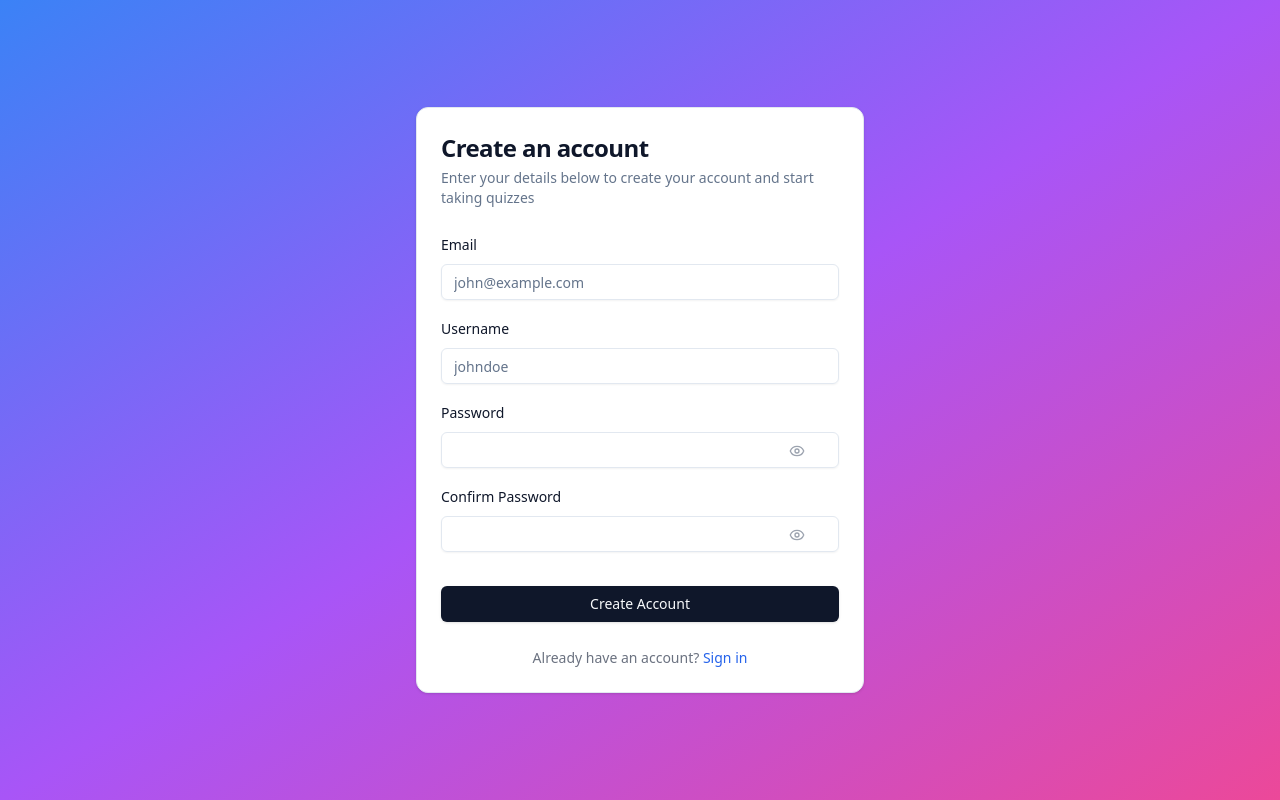
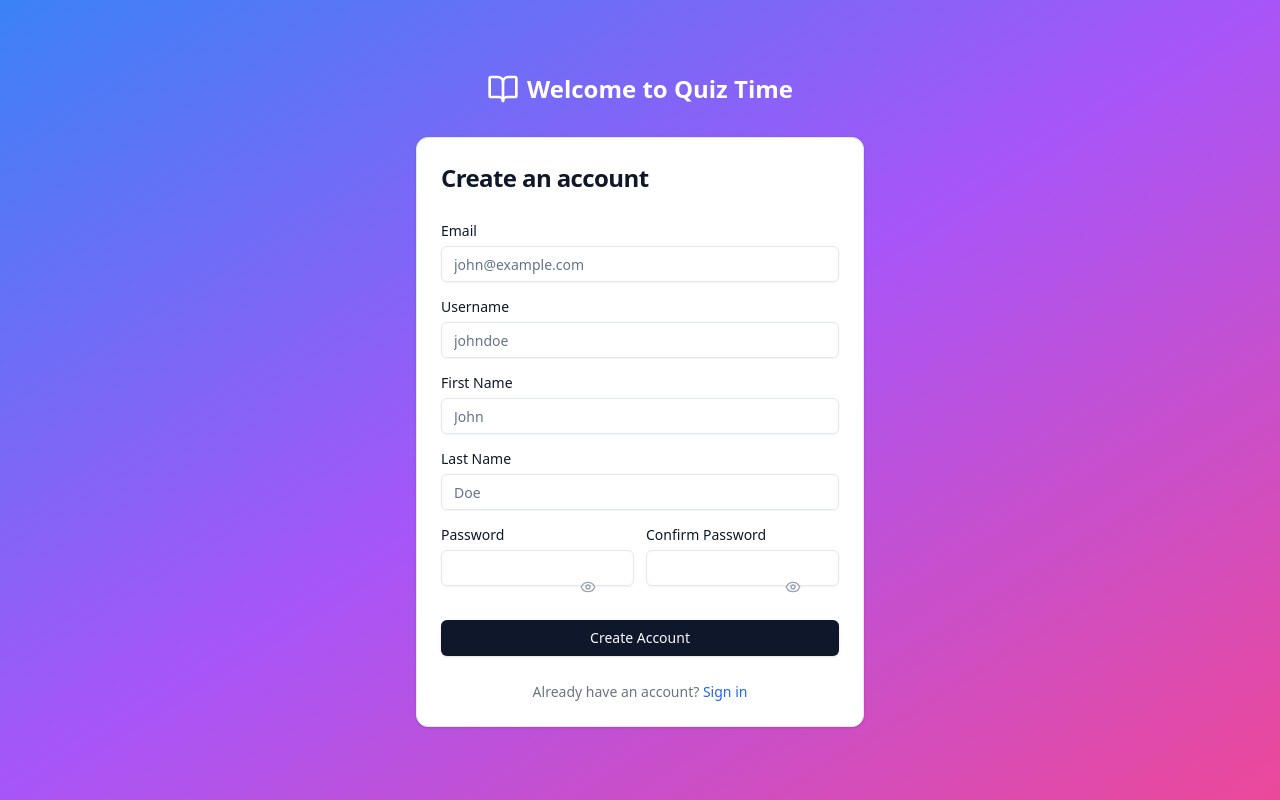
Before and after one commit to zubayer16/quiz-time, a React (Create React App) app in the folder my-simple-react-app/: page /register in a window 1280 px wide. Built offline with nearby package versions, Linux system fonts and the light colour scheme.

Commit message:
updates to login and registration -- added firstname and lastname for registration

```diff
--- /dev/null
+++ b/my-simple-react-app/src/components/PasswordInput.tsx
@@ -0,0 +1,35 @@
+import { EyeIcon, EyeOffIcon } from 'lucide-react';
+import { Input } from './ui/input';
+
+const PasswordInput = ({
+  id,
+  value,
+  onChange,
+  showPassword,
+  onToggleVisibility,
+}: {
+  id: string;
+  value: string;
+  onChange: (e: React.ChangeEvent<HTMLInputElement>) => void;
+  showPassword: boolean;
+  onToggleVisibility: () => void;
+}) => (
+  <div className='relative'>
+    <Input
+      id={id}
+      type={showPassword ? 'text' : 'password'}
+      value={value}
+      onChange={onChange}
+      required
+    />
+    <button
+      type='button'
+      className='absolute right-2 top-1/4 text-gray-400 hover:text-gray-600 focus:outline-none appearance-none bg-transparent hover:bg-transparent'
+      onClick={onToggleVisibility}
+    >
+      {showPassword ? <EyeOffIcon className='h-4 w-4' /> : <EyeIcon className='h-4 w-4' />}
+    </button>
+  </div>
+);
+
+export default PasswordInput;
--- a/my-simple-react-app/src/context/AuthContext.tsx
+++ b/my-simple-react-app/src/context/AuthContext.tsx
@@ -1,3 +1,4 @@
+import { jwtDecode } from 'jwt-decode';
 import React, { createContext, useContext, useState, useEffect } from 'react';
 
 // Define the shape of the AuthContext
@@ -5,8 +6,13 @@ interface AuthContextType {
   isAuthenticated: boolean;
   token: string | null;
   userId: string | null;
+  firstName: string | null;
   login: (token: string, userId: string) => void;
   logout: () => void;
+}
+
+interface DecodedToken {
+  firstName: string;
 }
 
 // Create the AuthContext
@@ -15,6 +21,7 @@ const AuthContext = createContext<AuthContextType | undefined>(undefined);
 export const AuthProvider: React.FC<{ children: React.ReactNode }> = ({ children }) => {
   const [token, setToken] = useState<string | null>(localStorage.getItem('token'));
   const [userId, setUserId] = useState<string | null>(localStorage.getItem('userId'));
+  const [firstName, setFirstName] = useState<string | null>(null);
 
   // Effect to synchronize token and userId with localStorage
   //useEffect(() => {
@@ -34,14 +41,26 @@ export const AuthProvider: React.FC<{ children: React.ReactNode }> = ({ children
   useEffect(() => {
     const storedUserId = localStorage.getItem('userId');
     if (storedUserId) {
-      console.log('Loaded userId from localStorage:', storedUserId);
       setUserId(storedUserId);
     }
   }, []);
 
+  useEffect(() => {
+    if (token) {
+      try {
+        const decoded: DecodedToken = jwtDecode(token);
+        setFirstName(decoded.firstName || null);
+      } catch (error) {
+        console.error('Invalid token', error);
+        setFirstName(null);
+      }
+    } else {
+      setFirstName(null);
+    }
+  }, [token]);
+
   // Login function to store token and userId
   const login = (newToken: string, newUserId: string) => {
-    console.log('Saving userId:', newUserId);
     localStorage.setItem('token', newToken);
     localStorage.setItem('userId', newUserId);
     setToken(newToken);
@@ -52,6 +71,7 @@ export const AuthProvider: React.FC<{ children: React.ReactNode }> = ({ children
   const logout = () => {
     setToken(null);
     setUserId(null);
+    setFirstName(null);
   };
 
   return (
@@ -60,6 +80,7 @@ export const AuthProvider: React.FC<{ children: React.ReactNode }> = ({ children
         isAuthenticated: !!token,
         token,
         userId,
+        firstName,
         login,
         logout,
       }}
--- a/my-simple-react-app/src/graphql/mutations/user.ts
+++ b/my-simple-react-app/src/graphql/mutations/user.ts
@@ -10,7 +10,19 @@ export const LOGIN_MUTATION = gql`
 `;
 
 export const REGISTER_MUTATION = gql`
-  mutation Register($username: String!, $email: String!, $password: String!) {
-    register(username: $username, email: $email, password: $password)
+  mutation Register(
+    $username: String!
+    $email: String!
+    $password: String!
+    $firstName: String!
+    $lastName: String
+  ) {
+    register(
+      username: $username
+      email: $email
+      password: $password
+      firstName: $firstName
+      lastName: $lastName
+    )
   }
 `;
--- a/my-simple-react-app/src/pages/auth/Login.tsx
+++ b/my-simple-react-app/src/pages/auth/Login.tsx
@@ -1,11 +1,10 @@
 import React, { useState } from 'react';
 import { useMutation } from '@apollo/client';
-import './Login.css';
 import { useNavigate } from 'react-router-dom';
 import { LOGIN_MUTATION } from '../../graphql/mutations/user';
 import { useAuth } from '../../context/AuthContext';
+import { BookOpen } from 'lucide-react';
 
-//function Login() {
 const Login = () => {
   const [email, setEmail] = useState('');
   const [password, setPassword] = useState('');
@@ -22,11 +21,9 @@ const Login = () => {
         variables: { email, password },
       });
 
-      console.log('Login response:', response);
-
       if (response.data && response.data.login) {
-        const { token, userId } = response.data.login; // Destructure token and userId
-        login(token, userId); // Pass both arguments to the AuthContext login function
+        const { token, userId } = response.data.login;
+        login(token, userId);
         navigate('/home');
       }
     } catch (err: any) {
@@ -35,59 +32,80 @@ const Login = () => {
     }
   };
 
-  /*return (
-    <form onSubmit={handleLogin}>
-      <div>
-        <label>Email:</label>
-        <input
-          type="email"
-          value={email}
-          onChange={(e) => setEmail(e.target.value)}
-          required
-        />
+  if (loading) {
+    return (
+      <div className='flex justify-center items-center min-h-screen'>
+        <div>Loading...</div>
       </div>
-      <div>
-        <label>Password:</label>
-        <input
-          type="password"
-          value={password}
-          onChange={(e) => setPassword(e.target.value)}
-          required
-        />
-      </div>
-      <button type="submit">Login</button>
-    </form>
     );
-};*/
-if (loading) return <div>Loading...</div>;
+  }
 
   return (
-    <div className='login-container'>
-      <h1>Login</h1>
-      <form onSubmit={handleLogin}>
-        <label>Email</label>
+    <div className='min-h-screen flex flex-col items-center justify-center bg-gradient-to-br from-blue-600 via-purple-600 to-purple-800 py-12 px-4 sm:px-6 lg:px-8'>
+      <div className='flex text-center mb-8'>
+        <BookOpen className='h-8 w-8 text-white' />
+        <h2 className='ml-2 text-2xl font-bold text-white'>Welcome to Quiz Time</h2>
+      </div>
+      <div className='max-w-md w-full space-y-8 bg-white p-8 rounded-lg shadow-md'>
+        <div>
+          <h1 className='mt-6 text-center text-3xl font-extrabold text-gray-900'>Login</h1>
+        </div>
+
+        <form className='mt-8 space-y-6' onSubmit={handleLogin}>
+          <div className='rounded-md shadow-sm space-y-4'>
+            <div>
+              <label htmlFor='email' className='block text-sm font-medium text-gray-700'>
+                Email
+              </label>
               <input
+                id='email'
                 type='email'
                 value={email}
                 onChange={(e) => setEmail(e.target.value)}
                 placeholder='Enter your email'
                 required
+                className='mt-1 appearance-none relative block w-full px-3 py-2 border border-gray-300 rounded-md placeholder-gray-500 text-gray-900 focus:outline-none focus:ring-blue-500 focus:border-blue-500 focus:z-10 sm:text-sm'
               />
-        <label>Password</label>
+            </div>
+
+            <div>
+              <label htmlFor='password' className='block text-sm font-medium text-gray-700'>
+                Password
+              </label>
               <input
+                id='password'
                 type='password'
                 value={password}
                 onChange={(e) => setPassword(e.target.value)}
                 placeholder='Enter your password'
                 required
+                className='mt-1 appearance-none relative block w-full px-3 py-2 border border-gray-300 rounded-md placeholder-gray-500 text-gray-900 focus:outline-none focus:ring-blue-500 focus:border-blue-500 focus:z-10 sm:text-sm'
               />
-        {error && <p className='error'>{localError}</p>}
-        <button type='submit'>Login</button>
-        <button type='button' onClick={() => navigate('/register')}>
+            </div>
+          </div>
+
+          {error && <p className='text-sm text-red-600'>{localError}</p>}
+
+          <div className='space-y-3'>
+            <button
+              type='submit'
+              className='group relative w-full flex justify-center py-2 px-4 border border-transparent text-sm font-medium rounded-md text-white bg-blue-600 hover:bg-blue-700 focus:outline-none focus:ring-2 focus:ring-offset-2 focus:ring-blue-500 transition-colors duration-200'
+            >
+              Login
+            </button>
+
+            <button
+              type='button'
+              onClick={() => navigate('/register')}
+              className='group relative w-full flex justify-center py-2 px-4 border border-gray-300 text-sm font-medium rounded-md text-gray-700 bg-white hover:bg-gray-50 focus:outline-none focus:ring-2 focus:ring-offset-2 focus:ring-blue-500 transition-colors duration-200'
+            >
               Need to register?
             </button>
+          </div>
         </form>
       </div>
+    </div>
   );
-}
+};
+
 export default Login;
--- a/my-simple-react-app/src/pages/auth/RegistrationForm.tsx
+++ b/my-simple-react-app/src/pages/auth/RegistrationForm.tsx
@@ -1,44 +1,85 @@
-import React from 'react';
+import { BookOpen } from 'lucide-react';
+import PasswordInput from '../../components/PasswordInput';
+import { Button } from '../../components/ui/button';
 import {
   Card,
+  CardContent,
+  CardDescription,
+  CardFooter,
   CardHeader,
   CardTitle,
-  CardDescription,
-  CardContent,
-  CardFooter,
 } from '../../components/ui/card';
 import { Input } from '../../components/ui/input';
-import { Button } from '../../components/ui/button';
 import { Label } from '../../components/ui/label';
-import { EyeIcon, EyeOffIcon } from 'lucide-react';
+import { REGISTER_MUTATION } from '../../graphql/mutations/user';
 import { useMutation } from '@apollo/client';
-import { REGISTER_MUTATION } from '../../graphql/mutations/user';
+import React from 'react';
 import { useNavigate } from 'react-router-dom';
 
+interface RegistrationFormData {
+  email: string;
+  username: string;
+  firstName: string;
+  lastName: string;
+  password: string;
+  confirmPassword: string;
+}
+
 const RegistrationForm = () => {
-  const [showPassword, setShowPassword] = React.useState(false);
-  const [showConfirmPassword, setShowConfirmPassword] = React.useState(false);
-  const [email, setEmail] = React.useState('');
-  const [username, setUsername] = React.useState('');
-  const [password, setPassword] = React.useState('');
-  const [confirmPassword, setConfirmPassword] = React.useState('');
+  const navigate = useNavigate();
   const [registerMutation, { loading, error }] = useMutation(REGISTER_MUTATION);
-  const navigate = useNavigate();
+
+  // Group related state together
+  const [formData, setFormData] = React.useState<RegistrationFormData>({
+    email: '',
+    username: '',
+    firstName: '',
+    lastName: '',
+    password: '',
+    confirmPassword: '',
+  });
+
+  const [passwordVisibility, setPasswordVisibility] = React.useState({
+    password: false,
+    confirmPassword: false,
+  });
+
+  // Handle input changes with a single function
+  const handleInputChange = (e: React.ChangeEvent<HTMLInputElement>) => {
+    const { id, value } = e.target;
+    setFormData((prev) => ({
+      ...prev,
+      [id]: value,
+    }));
+  };
+
+  // Toggle password visibility
+  const togglePasswordVisibility = (field: 'password' | 'confirmPassword') => {
+    setPasswordVisibility((prev) => ({
+      ...prev,
+      [field]: !prev[field],
+    }));
+  };
 
   const handleSubmit = async (e: React.FormEvent) => {
     e.preventDefault();
-    if (password !== confirmPassword) {
+
+    if (formData.password !== formData.confirmPassword) {
       alert('Passwords do not match');
       return;
     }
+
     try {
       const response = await registerMutation({
         variables: {
-          username,
-          email,
-          password,
+          username: formData.username,
+          email: formData.email,
+          password: formData.password,
+          firstName: formData.firstName,
+          lastName: formData.lastName,
         },
       });
+
       if (response.data.register) {
         navigate('/login');
       }
@@ -48,84 +89,99 @@ const RegistrationForm = () => {
   };
 
   return (
-    <div className='min-h-screen flex items-center justify-center p-4 bg-gradient-to-br from-blue-500 via-purple-500 to-pink-500'>
+    <div className='min-h-screen flex flex-col items-center justify-center p-4 bg-gradient-to-br from-blue-500 via-purple-500 to-pink-500'>
+      <div className='flex text-center mb-8'>
+        <BookOpen className='h-8 w-8 text-white' />
+        <h2 className='ml-2 text-2xl font-bold text-white'>Welcome to Quiz Time</h2>
+      </div>
       <Card className='w-full max-w-md'>
         <CardHeader className='space-y-1'>
           <CardTitle className='text-2xl font-bold'>Create an account</CardTitle>
-          <CardDescription>
-            Enter your details below to create your account and start taking quizzes
-          </CardDescription>
         </CardHeader>
         <form onSubmit={handleSubmit}>
-          <CardContent className='space-y-4'>
-            <div className='space-y-2'>
+          <CardContent className='space-y-3'>
+            {/* Email field */}
+            <div className='space-y-1'>
               <Label htmlFor='email'>Email</Label>
               <Input
                 id='email'
                 type='email'
-                value={email}
-                onChange={(e) => setEmail(e.target.value)}
+                value={formData.email}
+                onChange={handleInputChange}
                 placeholder='john@example.com'
                 required
               />
             </div>
-            <div className='space-y-2'>
+
+            {/* Username field */}
+            <div className='space-y-1'>
               <Label htmlFor='username'>Username</Label>
               <Input
                 id='username'
-                value={username}
-                onChange={(e) => setUsername(e.target.value)}
+                value={formData.username}
+                onChange={handleInputChange}
                 placeholder='johndoe'
                 required
               />
             </div>
-            <div className='space-y-2'>
-              <Label htmlFor='password'>Password</Label>
-              <div className='relative'>
-                <Input
+
+            {/* First Name field */}
+            <div className='space-y-1'>
+              <Label htmlFor='firstName'>First Name</Label>
+              <Input
+                id='firstName'
+                value={formData.firstName}
+                onChange={handleInputChange}
+                placeholder='John'
+                required
+              />
+            </div>
+
+            {/* Last Name field */}
+            <div className='space-y-1'>
+              <Label htmlFor='lastName'>Last Name</Label>
+              <Input
+                id='lastName'
+                value={formData.lastName}
+                onChange={handleInputChange}
+                placeholder='Doe'
+                required
+              />
+            </div>
+
+            {/* Password fields */}
+            <div className='grid grid-cols-2 gap-3'>
+              <div className='space-y-1'>
+                {' '}
+                {/* Reduced spacing */}
+                <Label htmlFor='password' className='text-sm'>
+                  Password
+                </Label>
+                <PasswordInput
                   id='password'
-                  type={showPassword ? 'text' : 'password'}
-                  value={password}
-                  onChange={(e) => setPassword(e.target.value)}
-                  required
+                  value={formData.password}
+                  onChange={handleInputChange}
+                  showPassword={passwordVisibility.password}
+                  onToggleVisibility={() => togglePasswordVisibility('password')}
                 />
-                <button
-                  type='button'
-                  className='absolute right-1 top-1/4 -translate-y-1/2 text-gray-400 hover:text-gray-600 focus:outline-none appearance-none bg-transparent hover:bg-transparent'
-                  onClick={() => setShowPassword(!showPassword)}
-                >
-                  {showPassword ? (
-                    <EyeOffIcon className='h-4 w-4' />
-                  ) : (
-                    <EyeIcon className='h-4 w-4' />
-                  )}
-                </button>
               </div>
-            </div>
-            <div className='space-y-2'>
-              <Label htmlFor='confirmPassword'>Confirm Password</Label>
-              <div className='relative'>
-                <Input
+              <div className='space-y-1'>
+                {' '}
+                {/* Reduced spacing */}
+                <Label htmlFor='confirmPassword' className='text-sm'>
+                  Confirm Password
+                </Label>
+                <PasswordInput
                   id='confirmPassword'
-                  type={showConfirmPassword ? 'text' : 'password'}
-                  value={confirmPassword}
-                  onChange={(e) => setConfirmPassword(e.target.value)}
-                  required
+                  value={formData.confirmPassword}
+                  onChange={handleInputChange}
+                  showPassword={passwordVisibility.confirmPassword}
+                  onToggleVisibility={() => togglePasswordVisibility('confirmPassword')}
                 />
-                <button
-                  type='button'
-                  className='absolute right-1 top-1/4 -translate-y-1/2 text-gray-400 hover:text-gray-600 focus:outline-none appearance-none bg-transparent hover:bg-transparent'
-                  onClick={() => setShowConfirmPassword(!showConfirmPassword)}
-                >
-                  {showConfirmPassword ? (
-                    <EyeOffIcon className='h-4 w-4' />
-                  ) : (
-                    <EyeIcon className='h-4 w-4' />
-                  )}
-                </button>
               </div>
             </div>
           </CardContent>
+
           <CardFooter className='flex flex-col space-y-4'>
             <Button type='submit' className='w-full' disabled={loading}>
               {loading ? 'Creating Account...' : 'Create Account'}
```
Also changed, not shown: my-simple-react-app/src/pages/auth/Login.css (deleted, +0 -50 lines). Lines whose indentation alone changed are shown as unchanged.
